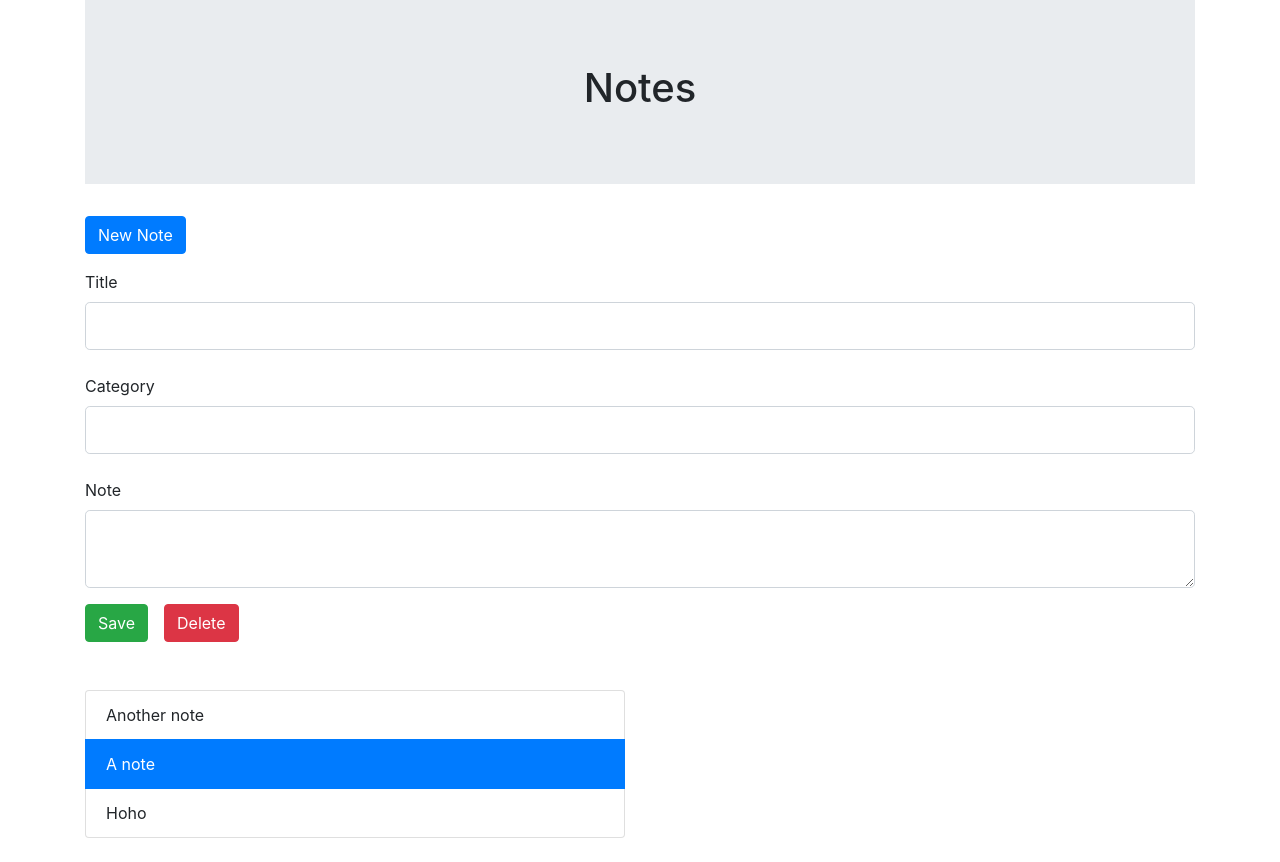
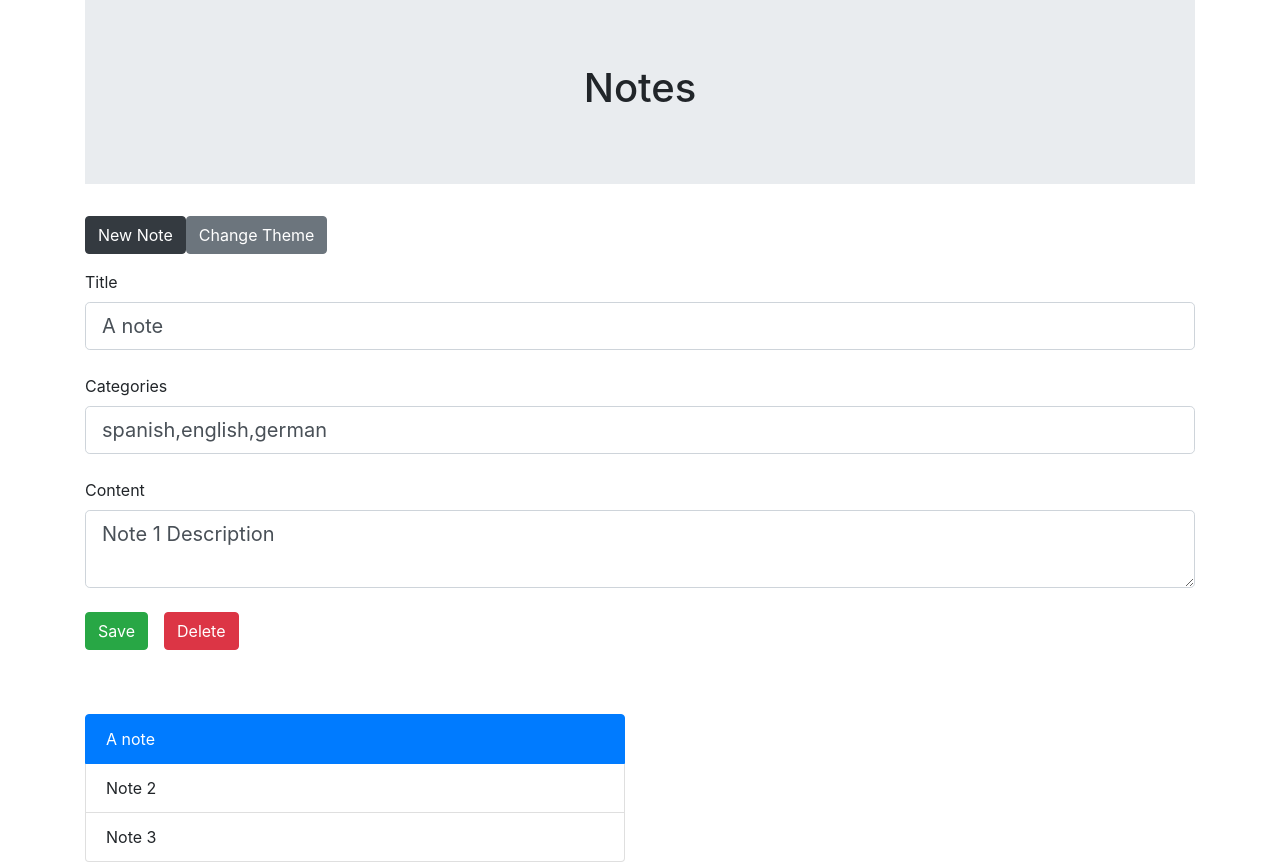
Before and after one commit to brogeby/react-notes, a React (Create React App) app: page / in a window 1280 px wide. Both pictures are taken after a click on the item "A note". Before the commit the page ends 838 px from the top, so only its background shows below. Built offline with nearby package versions, Linux system fonts and the light colour scheme.

Commit message:
Basic functionality is done

```diff
--- a/src/App.js
+++ b/src/App.js
@@ -1,23 +1,39 @@
-import React from 'react'
+import React, {useState, useEffect} from 'react'
 import Container from 'react-bootstrap/Container'
 import Row from 'react-bootstrap/Row'
 import Col from 'react-bootstrap/Col'
 import Button from 'react-bootstrap/Button'
 import Jumbotron from 'react-bootstrap/Jumbotron'
 import 'bootstrap/dist/css/bootstrap.min.css'
+import * as N from './utils/noteHelpers'
 
 import Editor from './components/Editor'
 import ListTitles from './components/ListTitles'
-// import ListCategories from './components/ListCategories'
+import ThemeButton from './components/ThemeButton'
 
-import {createNote, getNote, updateNote, deleteNote} from './utils/noteHelpers'
+import {getNotes} from './utils/noteHelpers'
 
-createNote(3)
-getNote(3)
-updateNote(3)
-deleteNote(3)
+console.log(N.getNotes())
 
 function App() {
+  const [selectedNote, setSelectedNote] = useState(undefined)
+  const [notes, setNotes] = useState([])
+
+  useEffect(() => {
+    const notes = getNotes()
+    setNotes(notes)
+  }, [])
+
+  const refreshList = () => {
+    setSelectedNote(undefined)
+    const notes = getNotes()
+    setNotes([...notes])
+  }
+
+  const onClickNewNote = () => {
+    setSelectedNote(undefined)
+  }
+
   return (
     <Container>
       <Row>
@@ -29,20 +45,11 @@ function App() {
       </Row>
       <Row>
         <Col xs={12} md={12}>
-          <Button variant="primary" className="mb-3">
+          <Button onClick={onClickNewNote} variant="dark" className="mb-3">
             New Note
           </Button>
-          <Editor />
-        </Col>
-      </Row>
-      <Row>
-        <Col>
-          <Button variant="success" className="mr-3">
-            Save
-          </Button>
-          <Button variant="danger" className="mr-3">
-            Delete
-          </Button>
+          <ThemeButton />
+          <Editor refreshList={refreshList} selectedNote={selectedNote} />
         </Col>
       </Row>
       <Row>
@@ -51,7 +58,7 @@ function App() {
           <ListCategories />
         </Col> */}
         <Col xs={12} md={6} className="mt-5">
-          <ListTitles />
+          <ListTitles notes={notes} selectedNote={selectedNote} setSelectedNote={setSelectedNote} />
         </Col>
       </Row>
     </Container>
--- a/src/components/Editor.js
+++ b/src/components/Editor.js
@@ -1,22 +1,77 @@
-import React from 'react'
+import React, {useState, useEffect} from 'react'
 import Form from 'react-bootstrap/Form'
-import {IconTitle, IconCategories, IconContent} from '../constants/Icons'
+import Button from 'react-bootstrap/Button'
+import {createNote, updateNote, deleteNote} from '../utils/noteHelpers'
 
-function Editor() {
+export default function Editor({selectedNote, setSelectedNote, refreshList}) {
+  const [title, setTitle] = useState('')
+  const [categories, setCategories] = useState('')
+  const [body, setBody] = useState('')
+
+  useEffect(() => {
+    if (selectedNote) {
+      return (
+        setTitle(selectedNote.title),
+        setCategories(selectedNote.categories),
+        setBody(selectedNote.body)
+      )
+    }
+    setTitle('')
+    setCategories('')
+    setBody('')
+  }, [selectedNote])
+
+  const onChangeTitle = (e) => setTitle(e.target.value)
+  const onChangeCategories = (e) => setCategories(e.target.value)
+  const onChangeBody = (e) => setBody(e.target.value)
+
+  const onSave = (e) => {
+    e.preventDefault()
+    setTitle('')
+    setCategories('')
+    setBody('')
+    if (selectedNote) {
+      updateNote(selectedNote.id, title, categories, body)
+      return refreshList()
+    }
+    createNote(title, categories, body)
+    refreshList()
+  }
+
+  const onDelete = (e) => {
+    e.preventDefault()
+    const {id} = selectedNote
+    deleteNote(id)
+    refreshList()
+    setTitle('')
+    setCategories('')
+    setBody('')
+  }
+
   return (
-    <>
-      <Form>
-        <Form.Group>
-          <Form.Label>Title</Form.Label>
-          <Form.Control className="mb-4" size="lg" />
-          <Form.Label>Category</Form.Label>
-          <Form.Control className="mb-4" size="lg" />
-          <Form.Label>Note</Form.Label>
-          <Form.Control as="textarea" size="lg" />
-        </Form.Group>
-      </Form>
-    </>
+    <Form>
+      <Form.Group>
+        <Form.Label>Title</Form.Label>
+        <Form.Control className="mb-4" size="lg" value={title} onChange={onChangeTitle} />
+        <Form.Label>Categories</Form.Label>
+        <Form.Control className="mb-4" size="lg" value={categories} onChange={onChangeCategories} />
+        <Form.Label>Content</Form.Label>
+        <Form.Control
+          as="textarea"
+          className="mb-4"
+          size="lg"
+          value={body}
+          onChange={onChangeBody}
+        />
+        <Button variant="success" className="mr-3" onClick={onSave}>
+          Save
+        </Button>
+        {selectedNote && (
+          <Button variant="danger" className="mr-3" onClick={onDelete}>
+            Delete
+          </Button>
+        )}
+      </Form.Group>
+    </Form>
   )
 }
-
-export default Editor
--- a/src/components/ListTitles.js
+++ b/src/components/ListTitles.js
@@ -1,15 +1,14 @@
-import React, {useState} from 'react'
+import React from 'react'
 import ListGroup from 'react-bootstrap/ListGroup'
-import {getNotes} from '../utils/noteHelpers'
 
-export default function ListTitles() {
-  const [selectedNote, setSelectedNote] = useState(undefined)
+export default function ListTitles({selectedNote, setSelectedNote, notes}) {
   const onSelectNote = (note) => {
     setSelectedNote(note)
   }
+
   return (
     <ListGroup as="ul">
-      {getNotes().map((note, index) => (
+      {notes.map((note, index) => (
         <ListGroup.Item
           active={selectedNote ? note.id === selectedNote.id : false}
           onClick={() => onSelectNote(note)}
--- /dev/null
+++ b/src/components/ThemeButton.js
@@ -0,0 +1,10 @@
+import React from 'react'
+import Button from 'react-bootstrap/Button'
+
+export default function ThemeButton() {
+  return (
+    <Button onClick={() => alert('Helooooooo')} variant="secondary" className="mb-3">
+      Change Theme
+    </Button>
+  )
+}
--- a/src/utils/noteHelpers.js
+++ b/src/utils/noteHelpers.js
@@ -6,17 +6,17 @@
 const notes = [
   {
     id: '1',
-    title: 'Another note',
+    title: 'A note',
     categories: ['spanish', 'english', 'german'],
-    body: 'another note body',
+    body: 'Note 1 Description',
   },
-  {id: '2', title: 'A note', categories: 'test', body: 'Great note!'},
-  {id: '3', title: 'Hoho', categories: 'test', body: 'Lorem ipsum'},
+  {id: '2', title: 'Note 2', categories: 'c2', body: 'Note 2 Description'},
+  {id: '3', title: 'Note 3', categories: 'c3', body: 'Note 3 Description'},
 ]
 
 export const createNote = (title, categories, body) => {
   const note = {
-    id: notes.length + 1,
+    id: Date.now(),
     title,
     categories,
     body,
@@ -29,7 +29,7 @@ export const getNote = (id) => {
   return notes.find((note) => note.id === id)
 }
 
-export function getNotes() {
+export const getNotes = () => {
   return notes
 }
 
@@ -42,11 +42,11 @@ export const updateNote = (id, title, categories, body) => {
     body,
   }
   notes.splice(indexToUpdate, 1, note)
-  return note
+  return notes
 }
 
 export const deleteNote = (id) => {
   const indexToDelete = notes.findIndex((note) => note.id === id)
-  notes.splice(indexToDelete, 1)
+  if (indexToDelete >= 0) notes.splice(indexToDelete, 1)
   return true
 }
```
Also changed, not shown: src/constants/themes.js (added, +10 -0 lines), 1 other file (tests, documents, lock files or other folders).
